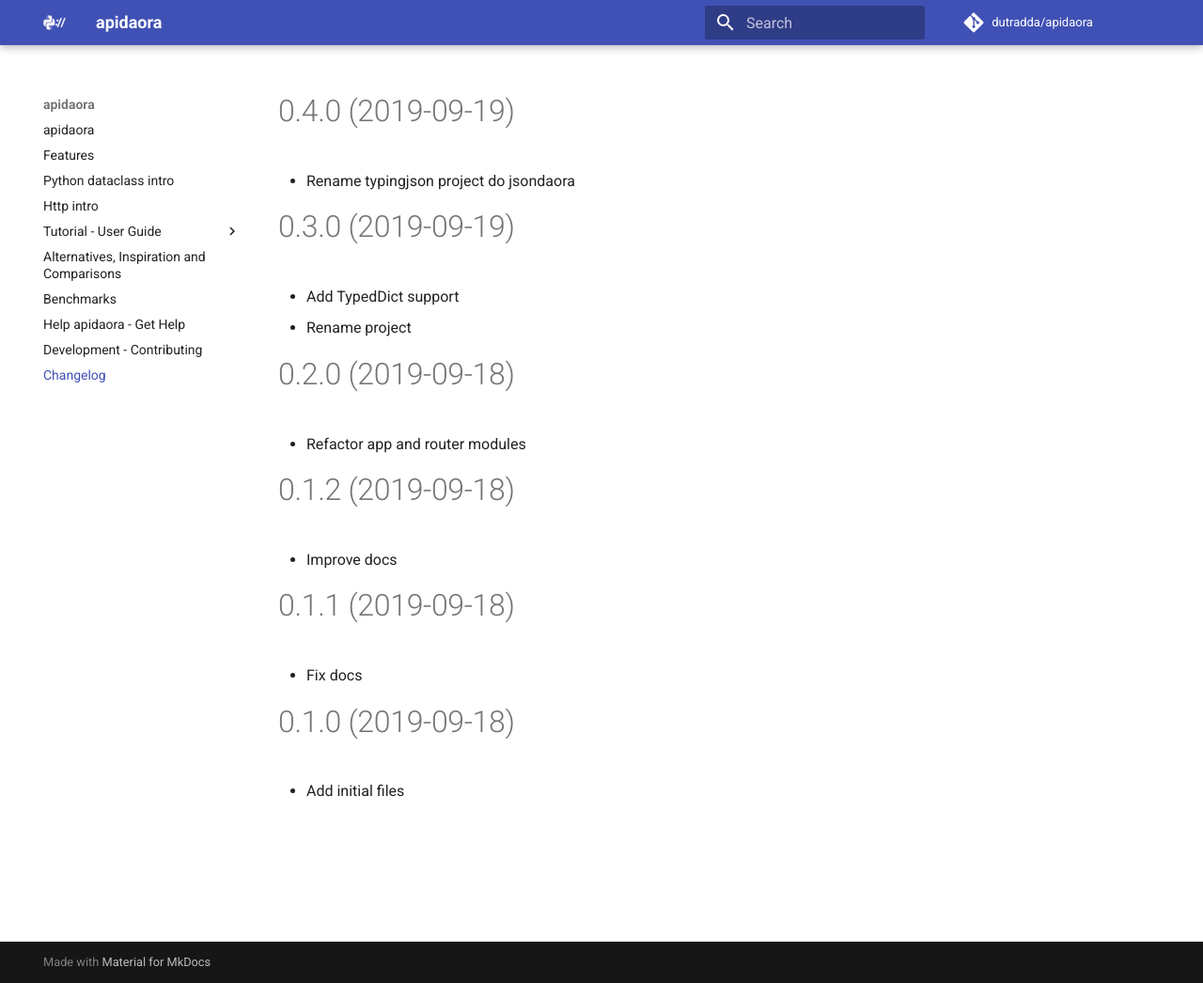
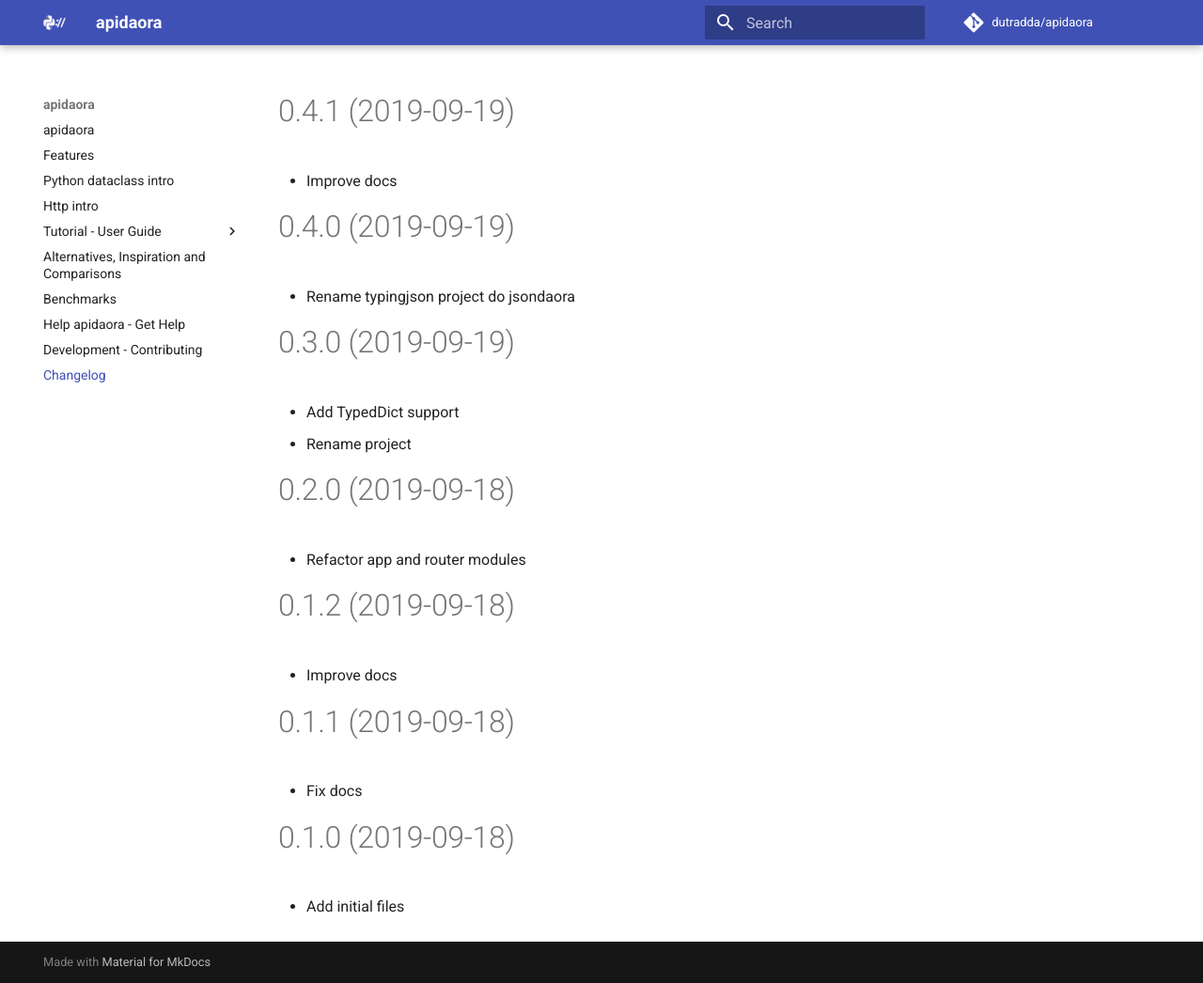
Before and after one commit to dutradda/apidaora, an MkDocs documentation site: the page built from docs/changelog.md, in a window 1280 px wide and 1046 px high. Shown: the whole window at 94% size. Built offline with MkDocs 1.6.1 and Material for MkDocs 9.7.7, drawn with Linux system fonts in a browser that asks for light colours; comment, search, counter and statistics services are not loaded.

Commit message:
Update CHANGELOG

```diff
--- a/docs/changelog.md
+++ b/docs/changelog.md
@@ -1,3 +1,8 @@
+0.4.1 (2019-09-19)
+==================
+- Improve docs
+
+
 0.4.0 (2019-09-19)
 ==================
 - Rename typingjson project do jsondaora
```
Also changed, not shown: CHANGELOG.md (+5 -0 lines), 1 other file.
